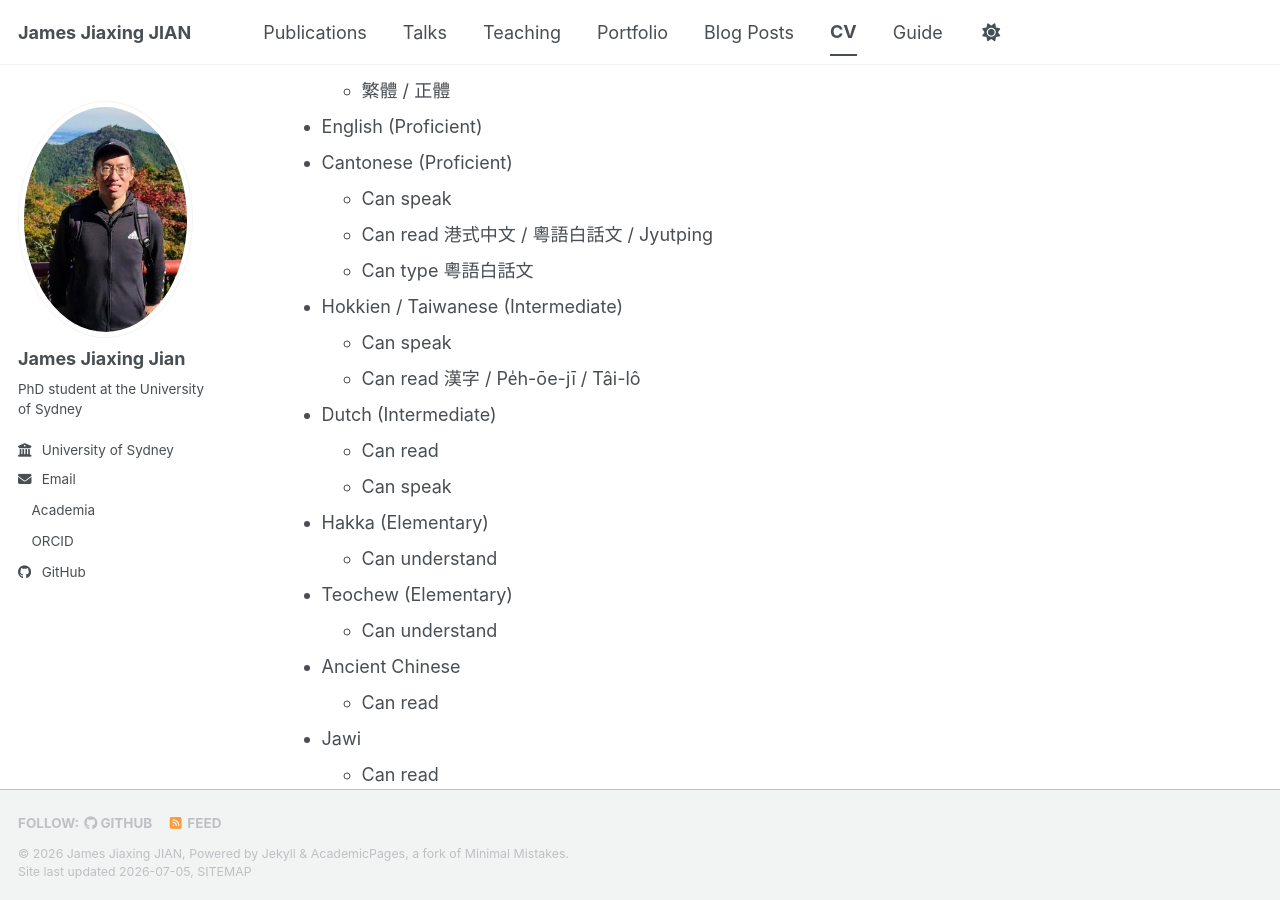
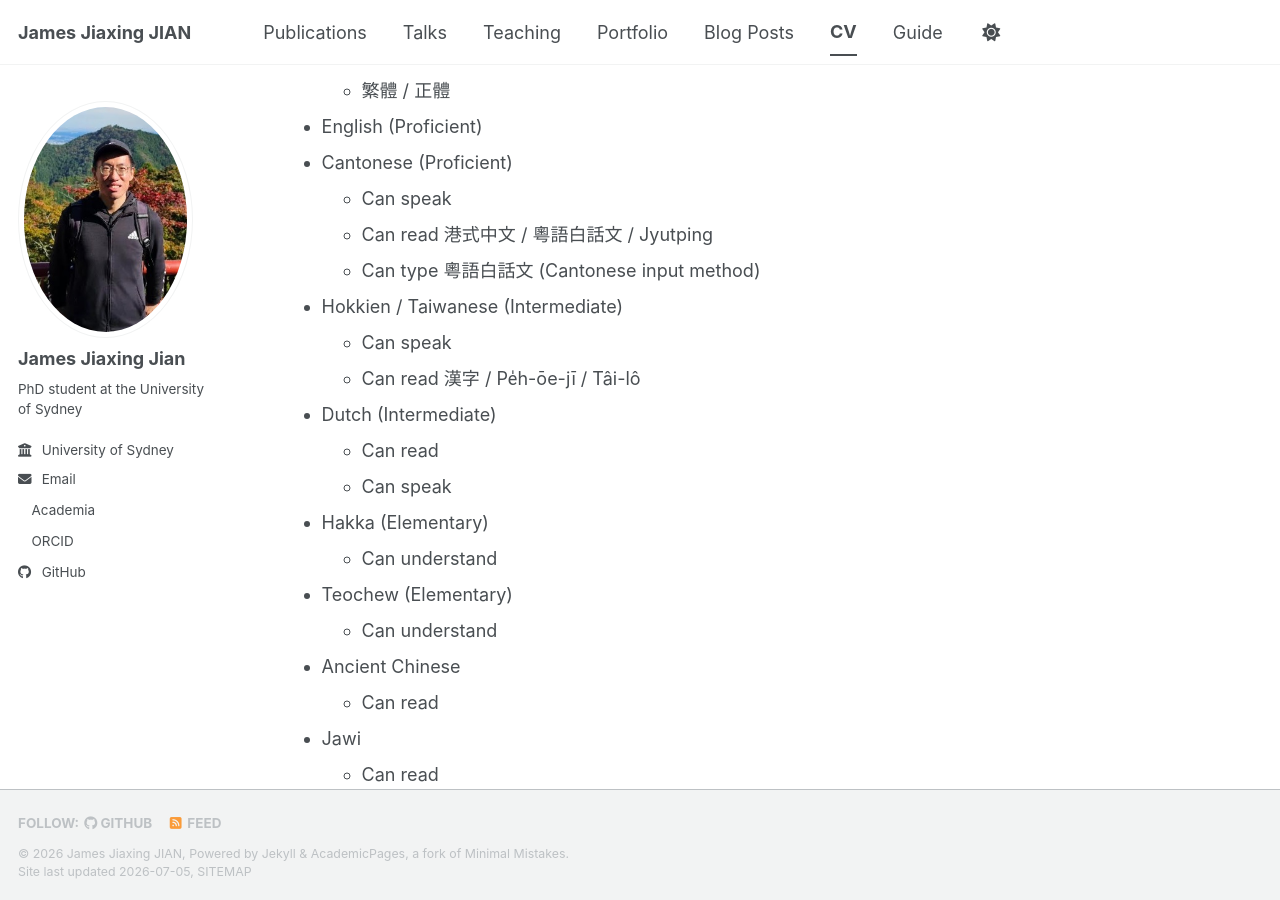
Before and after one commit to jamesjiaxingjian/jamesjiaxingjian.github.io, a Jekyll site: the page built from _pages/cv.md, in a window 1280 px wide and 900 px high, scrolled down 564 px. Built offline with Jekyll 4.4.1, drawn with Linux system fonts in a browser that asks for light colours; a style sheet for code colours, icons or effects is not loaded.

Commit message:
Update cv.md

```diff
--- a/_pages/cv.md
+++ b/_pages/cv.md
@@ -31,7 +31,7 @@ language and script
 * Cantonese (Proficient)
   * Can speak
   * Can read 港式中文 / 粵語白話文 / Jyutping
-  * Can type 粵語白話文
+  * Can type 粵語白話文 (Cantonese input method)
 * Hokkien / Taiwanese (Intermediate)
   * Can speak
   * Can read 漢字 / Pe̍h-ōe-jī / Tâi-lô
```
